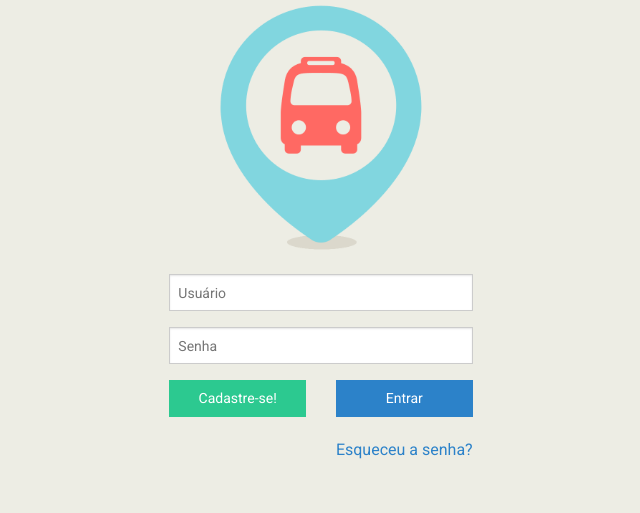
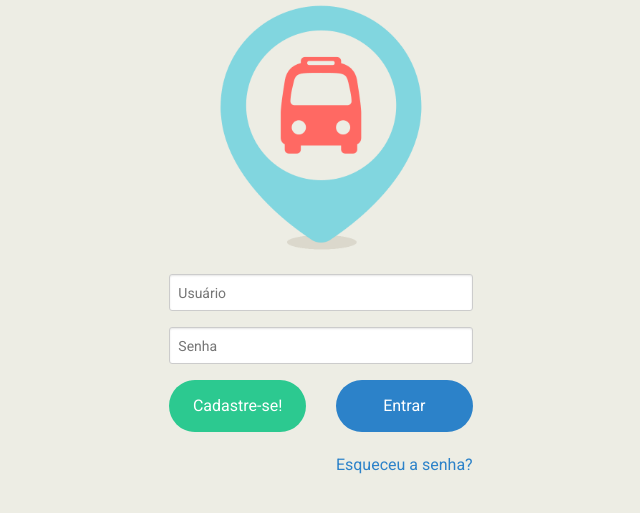
Before and after one commit to aldarionsevero/BusinemeWeb, a Django app: page /login/ in a window 1280 px wide. Shown: the part 76-589 px from the top of the page, without its empty margins (319-959 px from the left). Run offline with Django 3.2, Linux system fonts and the light colour scheme.

Commit message:
Login page visual update.

```diff
--- a/templates/login_page.html
+++ b/templates/login_page.html
@@ -14,14 +14,14 @@
         <div class="small-10 medium-4 large-4 small-centered columns">
             <form action="/login/" method="POST">
             {% csrf_token %}
-                <input type="text"  name="username"  placeholder="Usuário" required>
-                <input type="password" name="password" placeholder="Senha" required>
+                <input type="text" class="radius" name="username"  placeholder="Usuário" required>
+                <input type="password" class="radius" name="password" placeholder="Senha" required>
                 <div class="row">
                     <div class="small-6 medium-6 large-6 columns">
-                        <a href="/cadastro/" class="button postfix success">Cadastre-se!</a>
+                        <a href="/cadastro/" class="button round expand success">Cadastre-se!</a>
                     </div>
                     <div class="small-6 medium-6 large-6 columns">
-                        <input type="submit" value="Entrar" name="Entrar" class="button postfix">
+                        <input type="submit" value="Entrar" class="button round expand">
                     </div>
                 </div>
                 <a href="#"><p class="text-right">Esqueceu a senha?</p></a>
```
